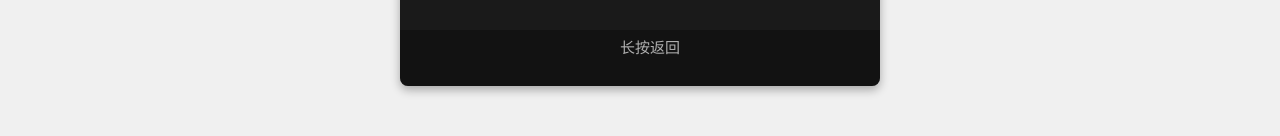
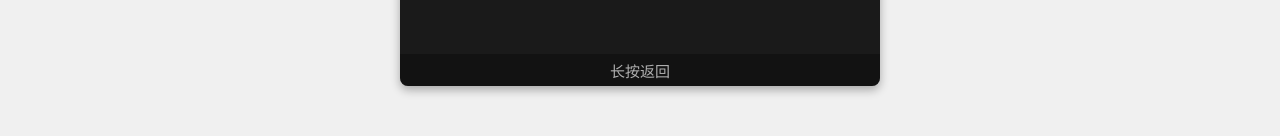
Before and after one commit to laosj16/coffee_scale_project, a plain HTML site: page settings_about.html in a window 1280 px wide. Shown: the part 502-638 px from the top of the page. Drawn offline with Linux system fonts and the light colour scheme.

Commit message:
修复关于设备页面底部状态栏高度
- 调整.hint-bar高度从36px改为32px以保持与其他页面一致
- 移除绝对定位，改用flexbox布局
- 优化padding和display属性
- 确保底部状态栏与项目其他页面样式统一

```diff
--- a/settings_about.html
+++ b/settings_about.html
@@ -21,7 +21,7 @@
         .about-item:last-child { border-bottom: none; }
         .about-item .label { font-size: 20px; color: #a0a0a0; font-weight: 500; }
         .about-item .value { font-size: 20px; color: #e0e0e0; font-weight: 600; text-align: right; }
-        .hint-bar { text-align: center; padding: 8px 10px 12px 10px; background-color: rgba(0, 0, 0, 0.3); font-size: 15px; color: #b0b0b0; height: 36px; line-height: 20px; white-space: nowrap; overflow: hidden; text-overflow: ellipsis; position: absolute; bottom: 0; left: 0; width: 100%; z-index: 5; }
+        .hint-bar { text-align: center; padding: 0 10px; background-color: rgba(0, 0, 0, 0.3); font-size: 15px; color: #b0b0b0; flex-shrink: 0; height: 32px; display: flex; align-items: center; justify-content: center; white-space: normal; overflow: hidden; text-overflow: ellipsis; opacity: 1; line-height: normal; margin-top: auto; }
 
         /* Minimal overlay for long press visual feedback if needed, or can be omitted if no progress shown */
         .overlay { position: absolute; top: 0; left: 0; width: 100%; height: 100%; background-color: rgba(0, 0, 0, 0.7); display: flex; justify-content: center; align-items: center; color: white; z-index: 10; opacity: 0; visibility: hidden; transition: opacity 0.2s ease, visibility 0.2s ease; font-size: 1.2rem; }
```
